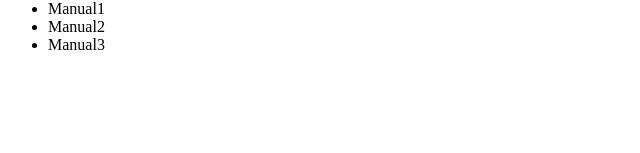
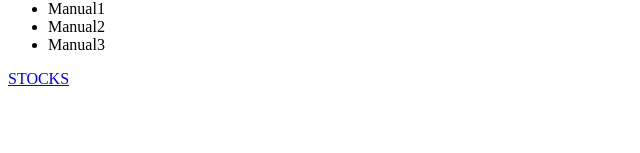
Before and after one commit to daedalus1215/PlayingAngular, an Angular app: page / in a window 1280 px wide. Shown: the part 147-300 px from the top of the page, without its empty margins (0-640 px from the left). Built offline with nearby package versions, Linux system fonts and the light colour scheme.

Commit message:
Created a router link to the stocks component

```diff
--- a/src/app/app.component.html
+++ b/src/app/app.component.html
@@ -10,5 +10,7 @@
 <manual-component></manual-component>
 
 
+<a routerLink="/stocks">STOCKS<a>
+
 <!-- includes the routes we are declaring in app.routing.ts -->
 <router-outlet></router-outlet>
```
